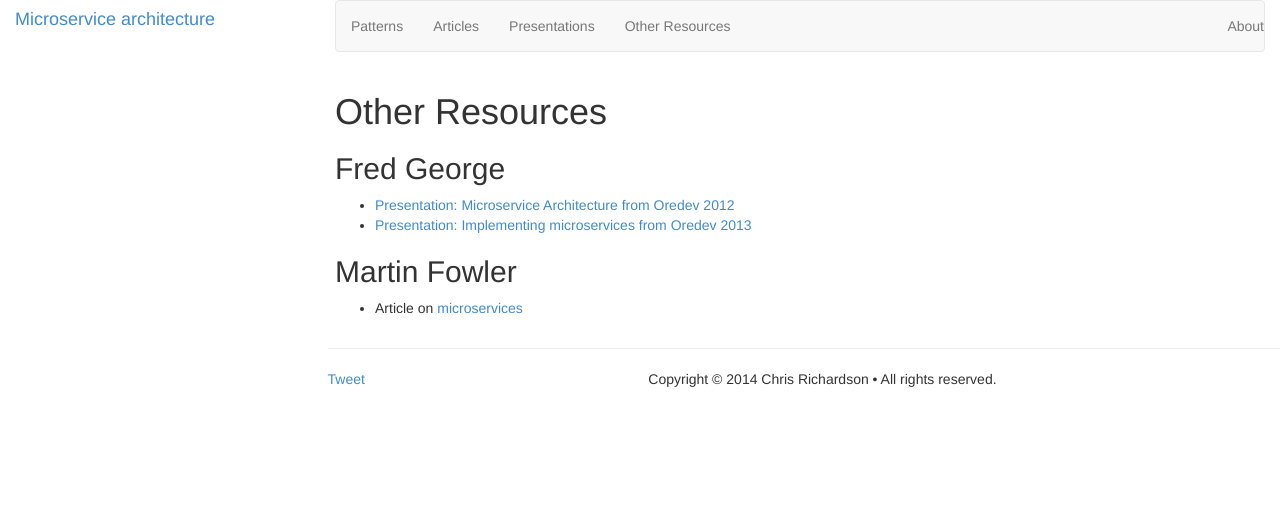
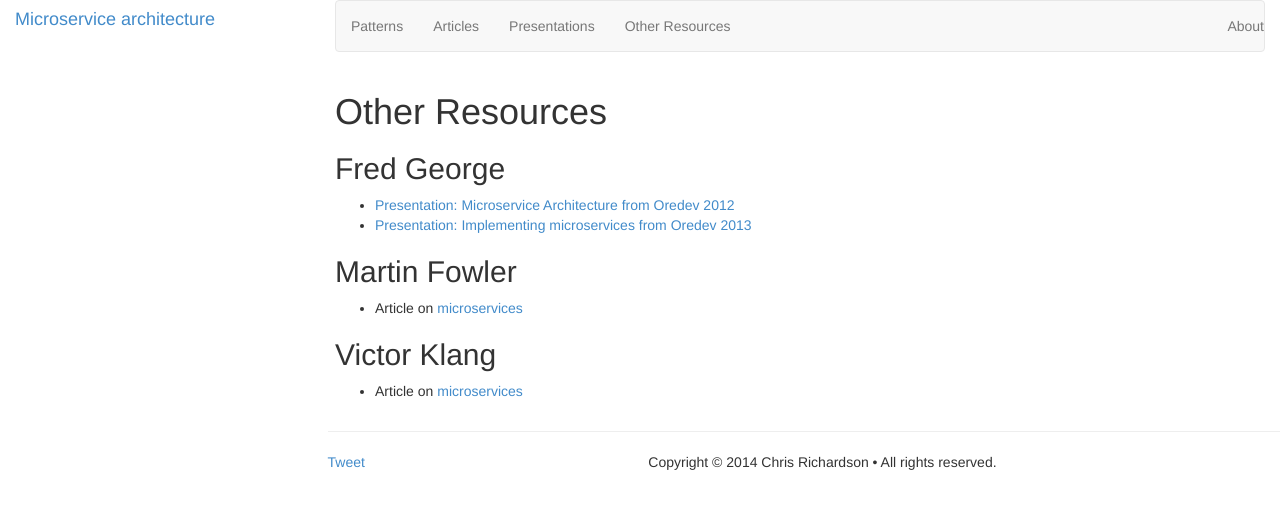
Before and after one commit to joobn72/microservices, a Jekyll site: the page built from resources/index.md, in a window 1280 px wide. Shown: the top 509 px of the page. Built offline with Jekyll 4.4.1, drawn with Linux system fonts in a browser that asks for light colours; Markdown is read by kramdown in place of the engine named in the settings; comment, search, counter and statistics services are not loaded.

Commit message:
Updated content

```diff
--- a/resources/index.md
+++ b/resources/index.md
@@ -12,3 +12,7 @@ layout: misc
 ## Martin Fowler
 
 * Article on [microservices](http://martinfowler.com/articles/microservices.html)
+
+## Victor Klang
+
+* Article on [microservices](http://klangism.tumblr.com/post/80087171446/microservices)
```
